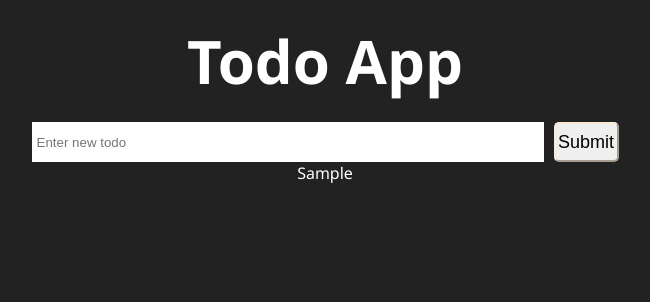
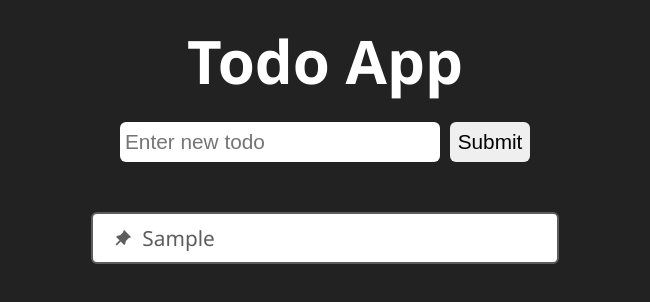
Before and after one commit to ShevViktoryia/Todo-app, a React (Create React App) app: page / in a window 1280 px wide. Both pictures are taken after typing "Sample" into the empty fields and a click on the input "Submit". Shown: the top 302 px of the page, without its empty margins (315-965 px from the left). Built offline with nearby package versions, Linux system fonts and the light colour scheme.

Commit message:
feat: add delete logic snd styles

```diff
--- a/package.json
+++ b/package.json
@@ -8,6 +8,7 @@
     "@testing-library/user-event": "^13.5.0",
     "react": "^18.3.1",
     "react-dom": "^18.3.1",
+    "react-icons": "^5.2.1",
     "react-scripts": "5.0.1",
     "web-vitals": "^2.1.4"
   },
--- a/src/App.css
+++ b/src/App.css
@@ -1,3 +1,11 @@
 .App {
   text-align: center;
+  max-width: 800px;
+  margin: 0 auto;
 }
+
+h1 {
+  color: white;
+  font-size: 60px;
+  margin: 20px auto;
+}
--- a/src/App.js
+++ b/src/App.js
@@ -7,11 +7,14 @@ function App() {
   function addNewTodo(text) {
     setTodoList([...todoList, text]);
   }
+  function deleteTodoHandler(ind) {
+    setTodoList(todoList.filter((todo, index) => ind !== index));
+  }
   return (
     <div className="App">
       <h1>Todo App</h1>
       <TodoForm addTodo={addNewTodo} />
-      <TodoList todos={todoList} />
+      <TodoList todos={todoList} deleteTodo={deleteTodoHandler} />
     </div>
   );
 }
--- a/src/components/Todo/Todo.js
+++ b/src/components/Todo/Todo.js
@@ -1,7 +1,13 @@
-import "./Todo.module.css";
+import { RiPushpinFill } from "react-icons/ri";
+import styles from "./Todo.module.css";
 
-function Todo({ todo }) {
-  return <p>{todo}</p>;
+function Todo({ todo, index, deleteTodo }) {
+  return (
+    <div className={styles.todo} onDoubleClick={() => deleteTodo(index)}>
+      <RiPushpinFill className={styles.todoIcon} />
+      <p className={styles.todoText}>{todo}</p>
+    </div>
+  );
 }
 
 export default Todo;
--- a/src/components/Todo/Todo.module.css
+++ b/src/components/Todo/Todo.module.css
@@ -1,5 +1,21 @@
-h1 {
-  color: white;
-  font-size: 60px;
-  margin: 20px auto;
+.todo {
+  display: flex;
+  align-items: center;
+  padding: 10px 20px;
+  margin: 10px auto;
+  width: 60%;
+  font-size: 1.3rem;
+  border-radius: 6px;
+  border: 2px solid rgb(93, 93, 93);
+  color: rgb(93, 93, 93);
+  background-color: white;
 }
+
+.todoText {
+  width: 100%;
+  text-align: left;
+}
+
+.todoIcon {
+  margin-right: 10px;
+}
--- a/src/components/TodoForm/TodoForm.js
+++ b/src/components/TodoForm/TodoForm.js
@@ -1,5 +1,4 @@
 import styles from "./TodoForm.module.css";
-import Button from "../UI/Button";
 import { useState } from "react";
 
 function TodoForm({ addTodo }) {
--- a/src/components/TodoForm/TodoForm.module.css
+++ b/src/components/TodoForm/TodoForm.module.css
@@ -1,22 +1,34 @@
+form {
+  display: flex;
+  align-items: center;
+  justify-content: center;
+  margin-bottom: 30px;
+}
+
 .field {
   width: 40%;
   height: 40px;
   padding: 0 5px;
   border: none;
+  font-size: 1.3rem;
+  border-radius: 6px;
 }
 
 .btn {
   height: 40px;
-  width: 65px;
+  width: 10%;
   margin-left: 10px;
   font-weight: 500;
-  font-size: 18px;
-  border-radius: 5px;
+  font-size: 1.3rem;
+  border-radius: 6px;
   vertical-align: middle;
   border-color: antiquewhite;
+  cursor: pointer;
+  border: none;
+  transition: 0.5s;
 }
 
-.listHeader {
+.btn:hover {
+  background-color: rgb(164, 164, 243);
   color: white;
-  margin-top: 30px;
 }
--- a/src/components/TodoList/TodoList.js
+++ b/src/components/TodoList/TodoList.js
@@ -1,6 +1,18 @@
 import Todo from "../Todo/Todo";
-function TodoList({ todos }) {
-  return todos.map((item, index) => <Todo todo={item} key={index} />);
+import styles from "./TodoList.module.css";
+
+function TodoList({ todos, deleteTodo }) {
+  return (
+    <div className={styles.listContainer}>
+      {!todos.length ? (
+        <h2>Todo list is empty</h2>
+      ) : (
+        todos.map((item, index) => (
+          <Todo todo={item} key={index} deleteTodo={deleteTodo} index={index} />
+        ))
+      )}
+    </div>
+  );
 }
 
 export default TodoList;
--- a/src/components/TodoList/TodoList.module.css
+++ b/src/components/TodoList/TodoList.module.css
@@ -0,0 +1,3 @@
+.listContainer {
+  padding: 10px;
+}
```
Also changed, not shown: 1 other file (tests, documents, lock files or other folders).
